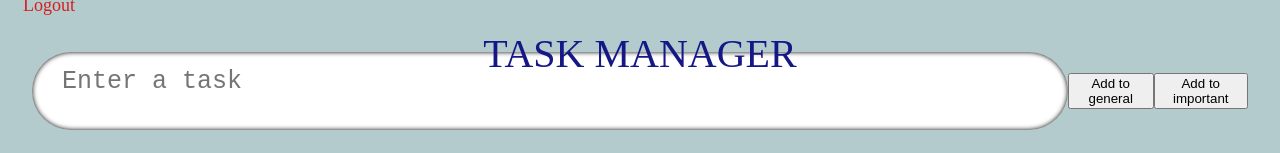
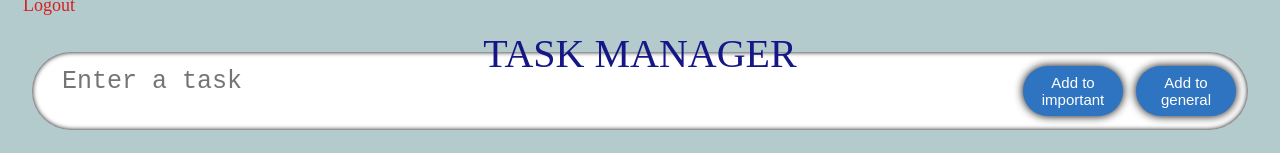
Before and after one commit to tomerwein/Task-Manager-Tomer, a React (Create React App) app: page / in a window 1280 px wide. Shown: the top 153 px of the page. Built offline with nearby package versions, Linux system fonts and the light colour scheme; no server answers; a web font is replaced by a local one.

Commit message:
change the names of the input buttons to more indicative names

```diff
--- a/src/components/Input.tsx
+++ b/src/components/Input.tsx
@@ -37,7 +37,7 @@ const Input = ({ task, setTask, addToImportantList, addToGeneralList }: Props) =
       >
       </textarea>
 
-      <button className='input_button_1'
+      <button className='input_button_to_general'
         onClick={(e) => {
           addToGeneralList(e);
           inputRef.current?.blur();
@@ -45,7 +45,7 @@ const Input = ({ task, setTask, addToImportantList, addToGeneralList }: Props) =
         Add to general
       </button>
 
-      <button className='input_button_2'
+      <button className='input_button_to_important'
         onClick={(e) => {
           addToImportantList(e);
           inputRef.current?.blur();
```
